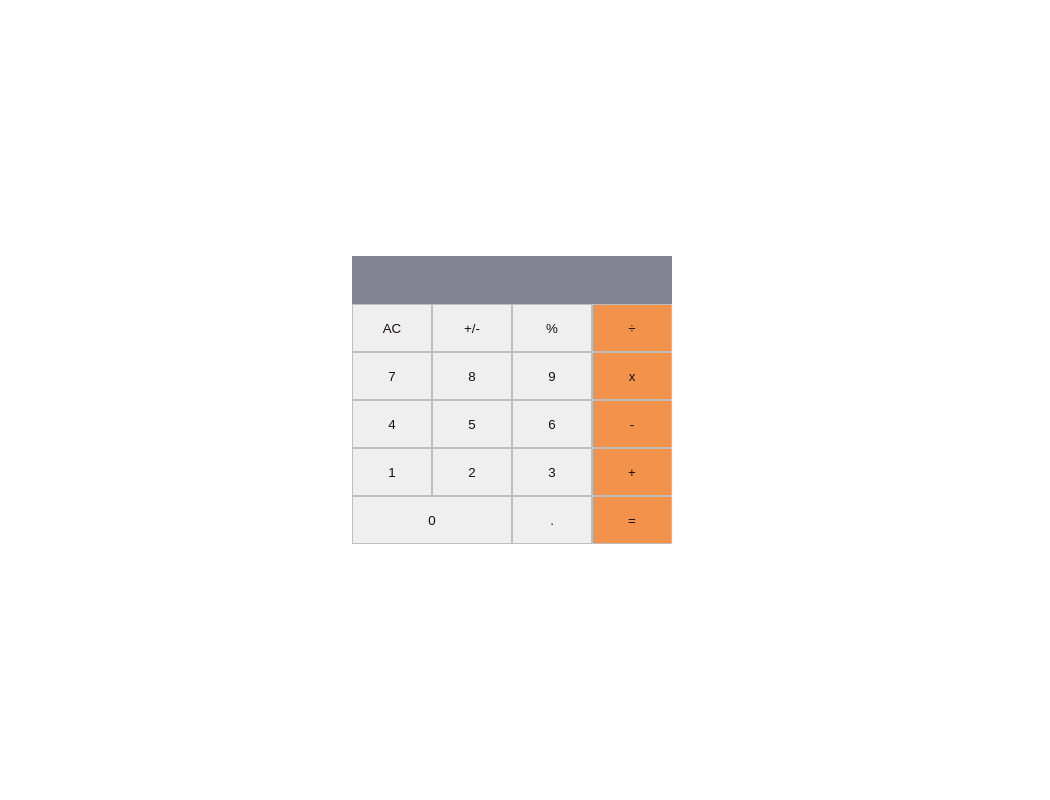
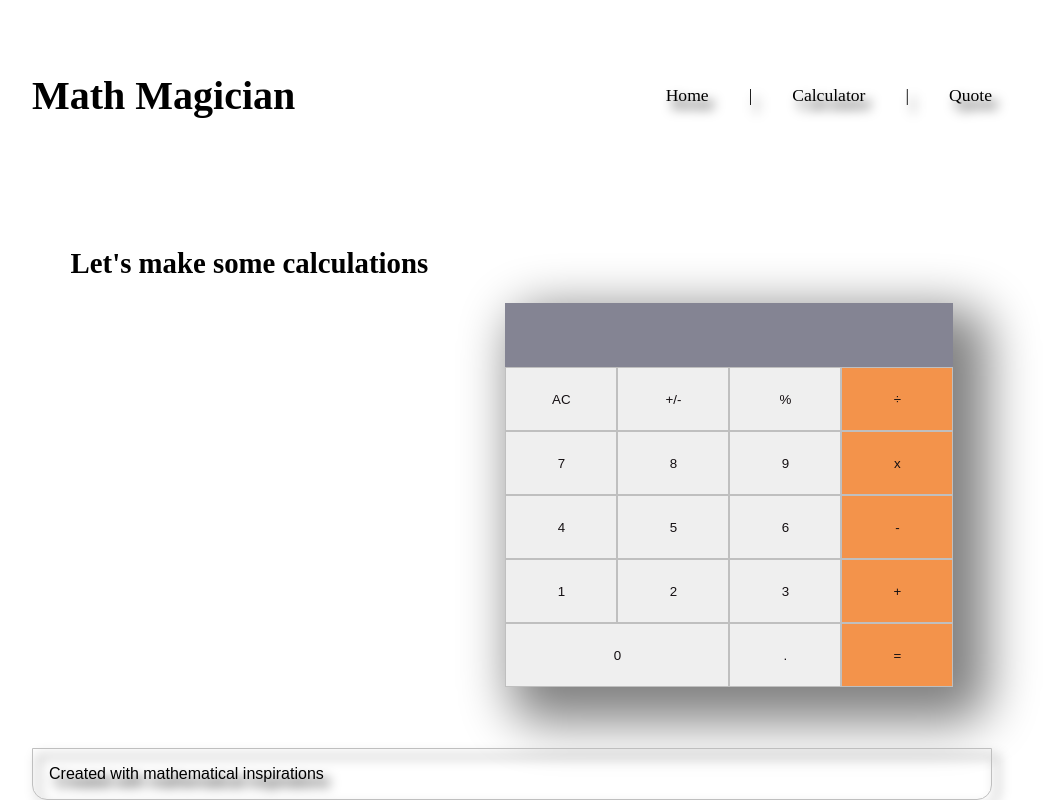
Before and after one commit to Daron976/Math-magician, a React (Create React App) app: page / in a window 1280 px wide. Shown: the whole page, without its empty margins (128-1178 px from the left). Built offline with nearby package versions, Linux system fonts and the light colour scheme.

Commit message:
Style webpage

```diff
--- a/src/App.js
+++ b/src/App.js
@@ -1,12 +1,21 @@
+/*eslint-disable*/
 import React from 'react';
 import CalculatorDom from './components/calculator';
+import Home from './components/home';
+import Header from './components/header';
+import Quote from './components/quote';
+import Footer from './components/footer';
 
 class App extends React.PureComponent {
   render() {
     return (
       <div className="App">
         <header className="App-header" />
+        <Header />
+        {/* <Home /> */}
         <CalculatorDom />
+        {/* <Quote /> */}
+        <Footer />
       </div>
     );
   }
--- a/src/components/calculator.js
+++ b/src/components/calculator.js
@@ -17,6 +17,7 @@ const CalculatorDom = () => {
 
   return (
     <section id="calculator" data-testid="calculator" className="flex">
+      <h1>Let&#39;s make some calculations</h1>
       <div className="calculatorWrapper flex">
         <Display {...state} />
         <div className="btns flex">
--- /dev/null
+++ b/src/components/footer.js
@@ -0,0 +1,11 @@
+import React from 'react';
+
+const Footer = () => (
+  <footer className="footer-wrapper">
+    <div className="footer-content">
+      <p className="copyright-text">Created with mathematical inspirations</p>
+    </div>
+  </footer>
+);
+
+export default Footer;
--- /dev/null
+++ b/src/components/header.js
@@ -0,0 +1,17 @@
+/*eslint-disable*/
+import React from 'react';
+
+const Header = () => (
+  <header className='header'>
+    <p className='logo'><strong>Math Magician</strong></p>
+    <ul className='nav-link'>
+      <li className='link-item'>Home</li>
+      <li>|</li>
+      <li className='link-item'>Calculator</li>
+      <li>|</li>
+      <li className='link-item'>Quote</li>
+    </ul>
+  </header>
+);
+
+export default Header;
--- /dev/null
+++ b/src/components/home.js
@@ -0,0 +1,32 @@
+/*eslint-disable*/
+import React from 'react';
+
+const Home = () => (
+  <section className='home-content'>
+    <div className='home-header'>
+      <h1>Welcome to our webpage</h1>
+    </div>
+    <div className='text-container'>
+      <p className='text-content'>
+        Lorem ipsum dolor sit amet, consectetur adipiscing elit,
+        sed do eiusmod tempor incididunt ut labore et dolore magna aliqua.
+        Ut enim ad minim veniam, quis nostrud exercitation ullamco laboris
+        nisi ut aliquip ex ea commodo consequat. Duis aute irure dolor in
+        reprehenderit in voluptate velit esse cillum dolore eu fugiat nulla pariatur.
+        Excepteur sint occaecat cupidatat non proident, sunt in culpa qui officia
+        deserunt mollit anim id est laborum.
+      </p>
+      <p className='text-content'>
+        Lorem ipsum dolor sit amet, consectetur adipiscing elit,
+        sed do eiusmod tempor incididunt ut labore et dolore magna aliqua.
+        Ut enim ad minim veniam, quis nostrud exercitation ullamco laboris
+        nisi ut aliquip ex ea commodo consequat. Duis aute irure dolor in
+        reprehenderit in voluptate velit esse cillum dolore eu fugiat nulla pariatur.
+        Excepteur sint occaecat cupidatat non proident, sunt in culpa qui officia
+        deserunt mollit anim id est laborum.
+      </p>
+    </div>
+  </section>
+);
+
+export default Home;
--- /dev/null
+++ b/src/components/quote.js
@@ -0,0 +1,24 @@
+import React from 'react';
+
+const Quote = () => (
+  <section className="quote-content">
+    <div className="quote-header">
+      <h1>Quote of the Day</h1>
+    </div>
+    <div className="text-container">
+      <p className="text-content">
+        Life is a math equation. In order to gain the most, you have to know how to convert
+        negatives into positives.
+      </p>
+      <p className="text-content">
+        <strong>
+          <em>
+            — Anonymous
+          </em>
+        </strong>
+      </p>
+    </div>
+  </section>
+);
+
+export default Quote;
--- a/src/index.css
+++ b/src/index.css
@@ -9,8 +9,8 @@ body {
 }
 
 #calculator {
-  justify-content: center;
-  align-items: center;
+  justify-content: space-around;
+  align-items: start;
   height: 100vh;
 }
 
@@ -18,6 +18,8 @@ body {
   flex-direction: column;
   justify-content: center;
   width: fit-content;
+  margin-top: 5rem;
+  /* margin: 7rem 7rem 0 0; */
 }
 
 .operators {
@@ -25,14 +27,14 @@ body {
 }
 
 button {
-  width: 5rem;
-  height: 3rem;
+  width: 7rem;
+  height: 4rem;
   border: 0.5px solid #bfbfbf;
   color: #140f12;
 }
 
 .fourthRow .number {
-  width: 10rem;
+  width: 14rem;
 }
 
 .operators .symbol {
@@ -40,11 +42,92 @@ button {
 }
 
 .screen {
-  margin: inherit;
+  margin: 0;
   justify-content: end;
   align-items: center;
-  height: 3rem;
+  height: 4rem;
   background: #848493;
   color: white;
+  font-size: 1.5rem;
   padding-right: 5px;
 }
+
+/* header */
+
+.header {
+  display: flex;
+  justify-content: space-between;
+  align-items: center;
+  margin-top: 2rem;
+  margin-bottom: 4rem;
+}
+
+.logo {
+  font-size: 40px;
+}
+
+.nav-link {
+  display: flex;
+  gap: 2.5rem;
+  font-size: 1.1rem;
+  filter: drop-shadow(6px 8px 6px black);
+}
+
+.nav-link li {
+  list-style: none;
+}
+
+/* home */
+
+h1 {
+  font-size: 1.8rem;
+}
+
+.text-container,
+.calculatorWrapper {
+  border-radius: 15px;
+  box-shadow: 20px 20px 50px 15px grey;
+  max-width: 50rem;
+}
+
+.home-header {
+  display: flex;
+  justify-content: flex-start;
+}
+
+/* app styling */
+
+.App {
+  display: flex;
+  flex-direction: column;
+  margin: 0 10rem;
+  /* align-items: calc() ; */
+  /* justify-content: center; */
+  height: 100vh;
+
+}
+
+/* footer */
+
+.footer-wrapper {
+  display: flex;
+  height: 100%;
+  /* width: 100%; */
+  align-items: flex-end;
+}
+
+.footer-content {
+  /* vertical-align: bottom; */
+  border: 1px solid #bfbfbf;
+  border-bottom-left-radius: 15px;
+  border-bottom-right-radius: 15px;
+  font-family: 'Cairo', sans-serif;
+  /* flex-direction: row; */
+  /* background-color: #543124; */
+  /* justify-content: space-around; */
+  /* align-items: center; */
+  padding: 0 1rem;
+  width: 100%;
+  filter: drop-shadow(6px 8px 6px black);
+  /* color: white; */
+}
--- a/src/index.js
+++ b/src/index.js
@@ -1,7 +1,9 @@
+/*eslint-disable*/
 import React from 'react'; // eslint-disable-line
 import ReactDOM from 'react-dom/client'; // eslint-disable-line
 import './index.css';
 import App from './App';
+import Header from './components/header';
 
 const root = ReactDOM.createRoot(document.getElementById('root'));
 root.render(
```
